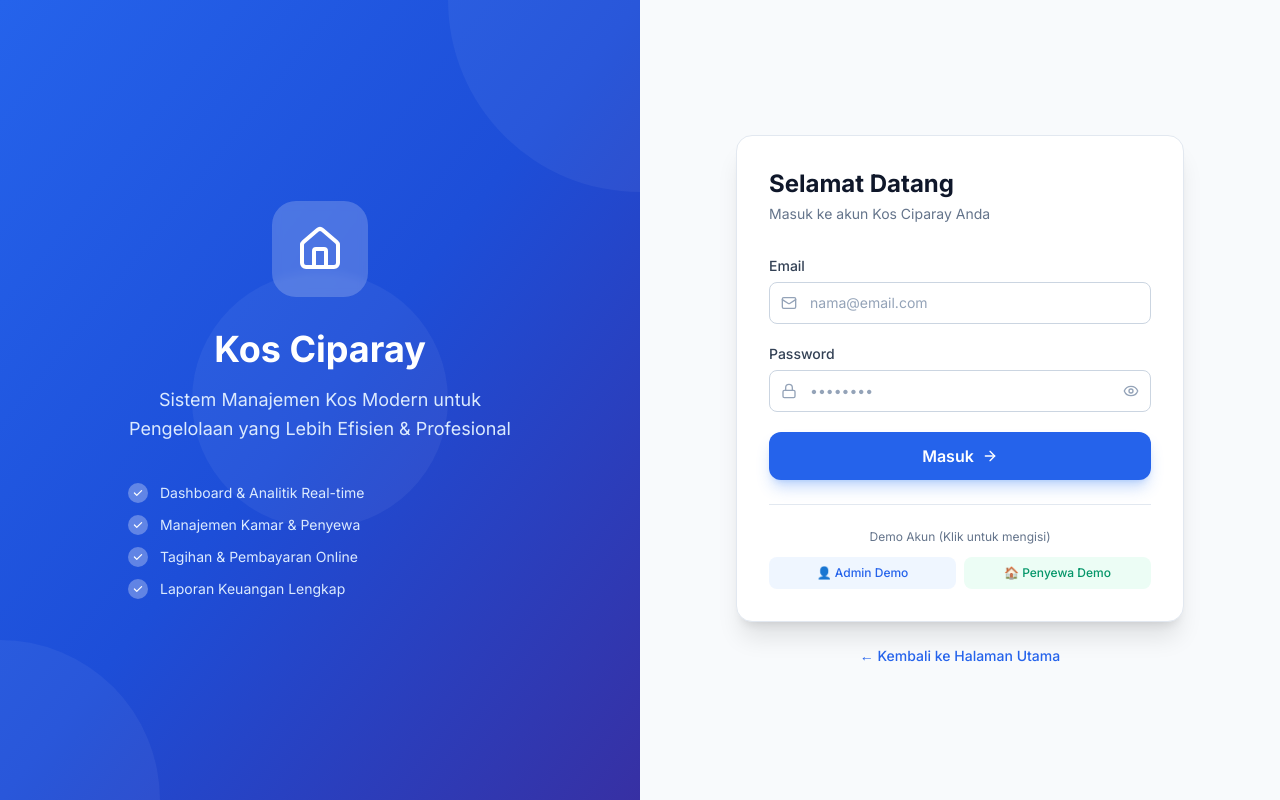
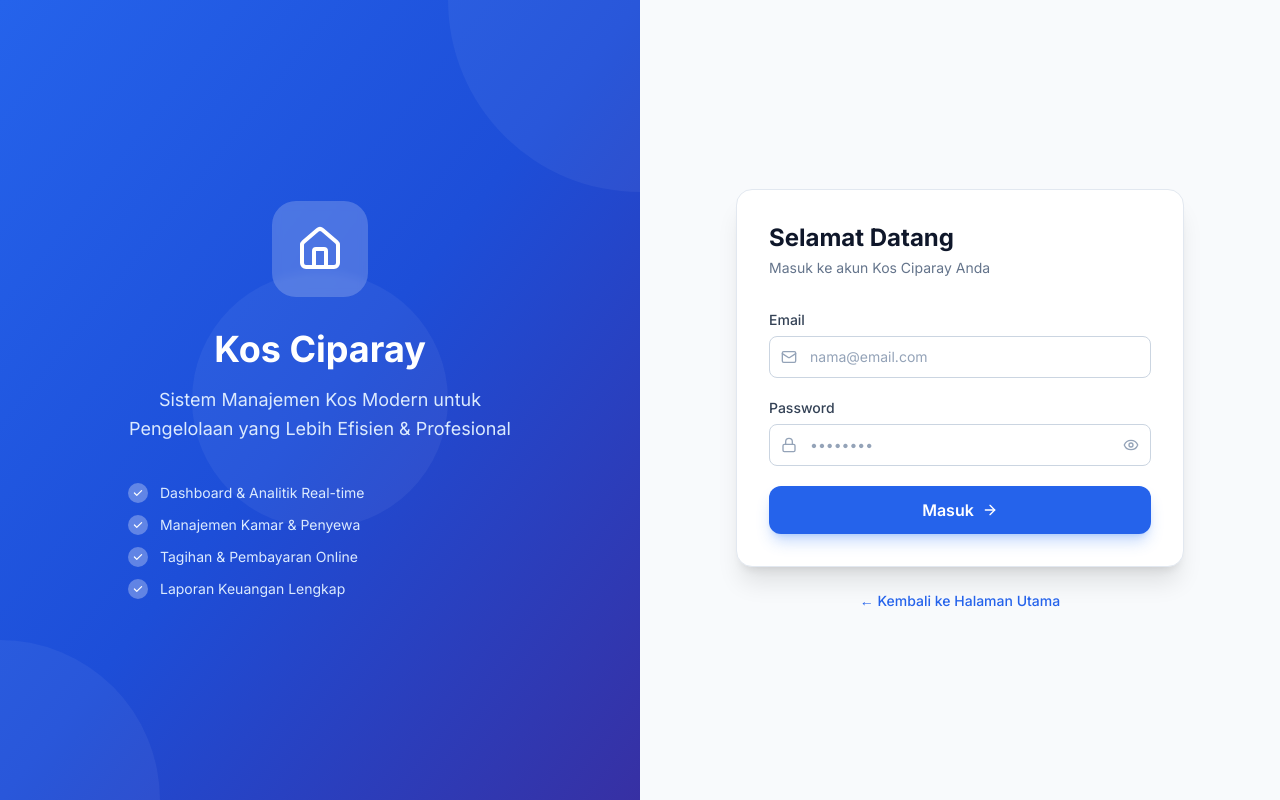
Before and after one commit to falahsuryaa/sistem-kos, a React (Vite) app in the folder client/: page /login in a window 1280 px wide. Built offline with nearby package versions, Linux system fonts and the light colour scheme; no server answers.

Commit message:
Remove demo account buttons from login page

```diff
--- a/client/src/pages/auth/LoginPage.tsx
+++ b/client/src/pages/auth/LoginPage.tsx
@@ -23,11 +23,6 @@ export default function LoginPage() {
       const error = err as { response?: { data?: { message?: string } } };
       toast.error(error?.response?.data?.message || 'Login gagal, periksa email dan password');
     }
-  };
-
-  const fillDemo = (role: 'admin' | 'tenant') => {
-    if (role === 'admin') { setEmail('admin@kosciparay.com'); setPassword('admin123'); }
-    else { setEmail('budi@example.com'); setPassword('tenant123'); }
   };
 
   return (
@@ -129,27 +124,6 @@ export default function LoginPage() {
                 )}
               </button>
             </form>
-
-            {/* Demo accounts */}
-            <div className="mt-6 pt-6 border-t border-slate-200 dark:border-slate-700">
-              <p className="text-xs text-slate-500 dark:text-slate-400 text-center mb-3">Demo Akun (Klik untuk mengisi)</p>
-              <div className="grid grid-cols-2 gap-2">
-                <button
-                  type="button"
-                  onClick={() => fillDemo('admin')}
-                  className="py-2 px-3 bg-blue-50 dark:bg-blue-900/20 text-blue-600 dark:text-blue-400 text-xs font-medium rounded-lg hover:bg-blue-100 dark:hover:bg-blue-900/40 transition-colors"
-                >
-                  👤 Admin Demo
-                </button>
-                <button
-                  type="button"
-                  onClick={() => fillDemo('tenant')}
-                  className="py-2 px-3 bg-emerald-50 dark:bg-emerald-900/20 text-emerald-600 dark:text-emerald-400 text-xs font-medium rounded-lg hover:bg-emerald-100 dark:hover:bg-emerald-900/40 transition-colors"
-                >
-                  🏠 Penyewa Demo
-                </button>
-              </div>
-            </div>
           </div>
 
           <p className="text-center mt-6 text-sm text-slate-500 dark:text-slate-400">
```
Also changed, not shown: 2 other files (tests, documents, lock files or other folders).
